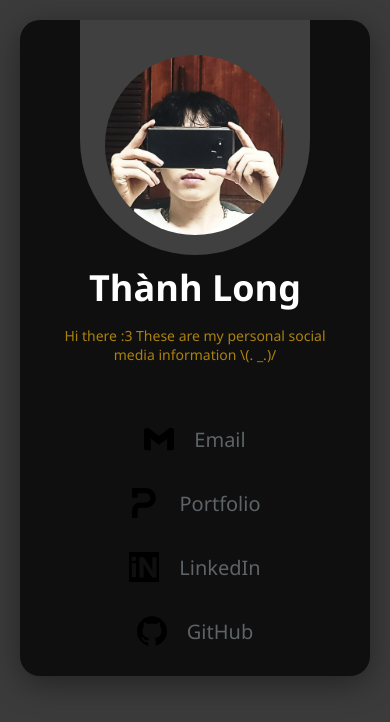
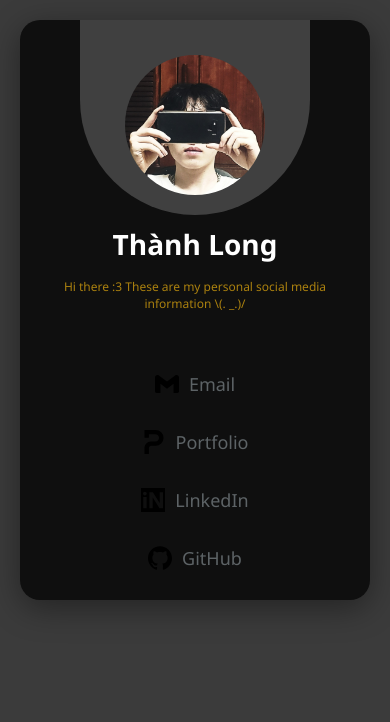
Before and after one commit to nam4eb/nam4eb.io, a plain HTML site: page index.html in a window 390 px wide. Drawn offline with Linux system fonts and the light colour scheme.

Commit message:
update ui

```diff
--- a/public/css/style.css
+++ b/public/css/style.css
@@ -26,6 +26,13 @@ body {
   opacity: 0;
   transform: translateY(20px);
   animation: fadeInUp 1s ease forwards;
+  transition: all 0.4s ease-in-out;
+}
+
+.container:hover {
+  box-shadow: 0 10px 40px rgba(0, 0, 0, 0.6);
+  transform: translateY(-5px);
+  transition: all 0.4s ease-in-out;
 }
 
 @keyframes fadeInUp {
@@ -107,6 +114,11 @@ body {
   transition: 0.3s ease-in-out;
 }
 
+.social-item:active {
+  transform: scale(0.96);
+  opacity: 0.9;
+}
+
 .social-item:hover svg {
   fill: #ffffff;
   transition: fill 0.3s ease;
@@ -174,3 +186,29 @@ svg {
     height: 30px;
   }
 }
+
+@media (max-width: 480px) {
+  .avatar {
+    width: 140px;
+    height: 140px;
+  }
+
+  .name {
+    font-size: 28px;
+  }
+
+  .description {
+    font-size: 12px;
+    padding: 0 10px;
+  }
+
+  .social-item {
+    font-size: 18px;
+    gap: 10px;
+  }
+
+  svg {
+    width: 24px;
+    height: 24px;
+  }
+}
```
Also changed, not shown: index.html (+1 -1 lines).
